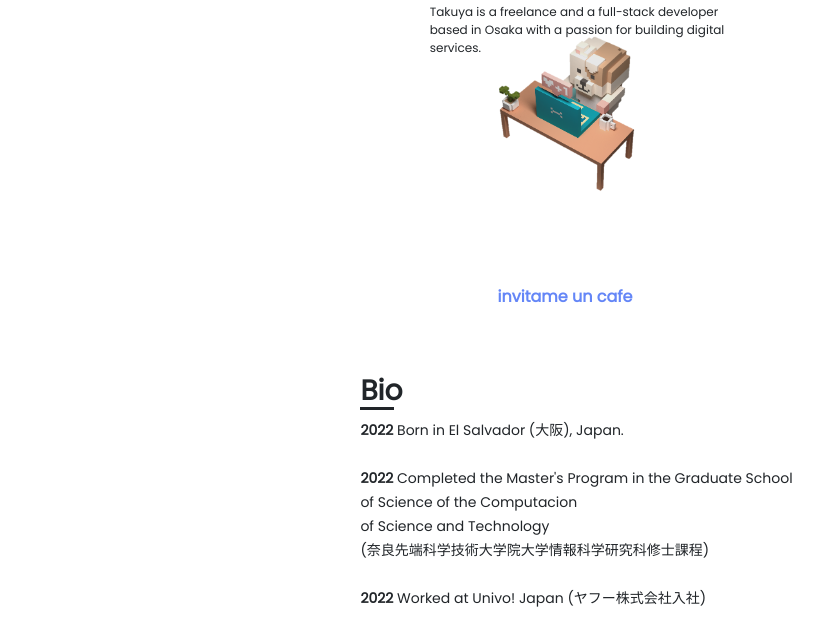
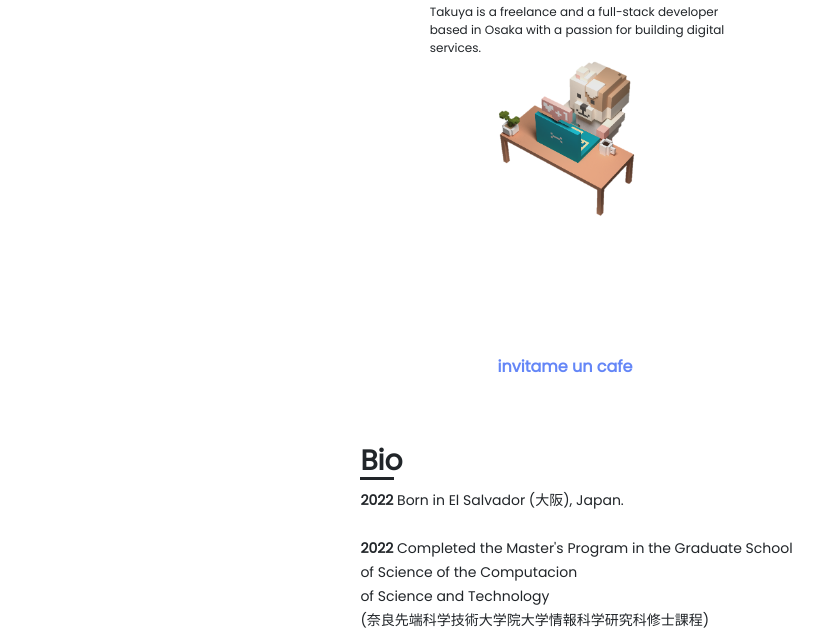
Before and after one commit to marvin18g/miport, a plain HTML site: page index.html in a window 1280 px wide. Shown: the part 156-789 px from the top of the page, without its empty margins (63-886 px from the left). Drawn offline with nearby package versions, Linux system fonts and the light colour scheme.

Commit message:
Update custom.css

```diff
--- a/custom.css
+++ b/custom.css
@@ -70,7 +70,7 @@ h1{
     outline: none;
     color: #6486f7;
     font-weight: bold;
-    margin-top: 2px;
+    margin-top: 72px;
 }
 .caja{
     border: 1px solid;
@@ -142,7 +142,7 @@ body .navbar-collapse{
 }
 .cafe{
     position: absolute;
-    margin-top: 169px;
+    margin-top: 219px;
     height: 170px;
     justify-content: center;
     align-items: center;
```
